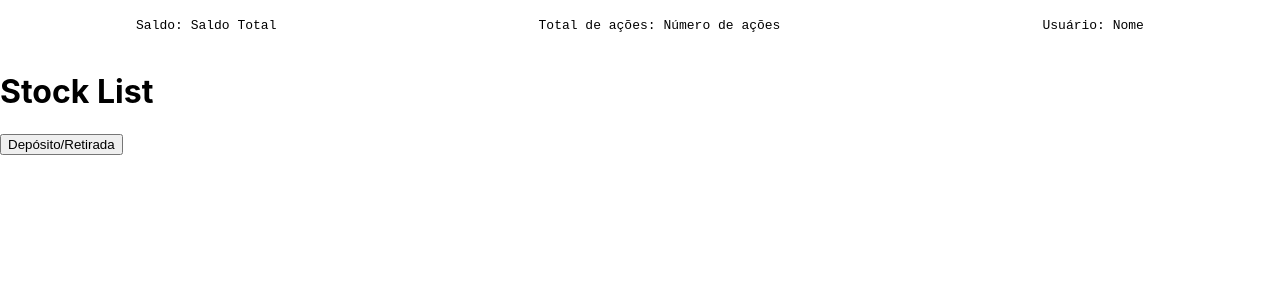
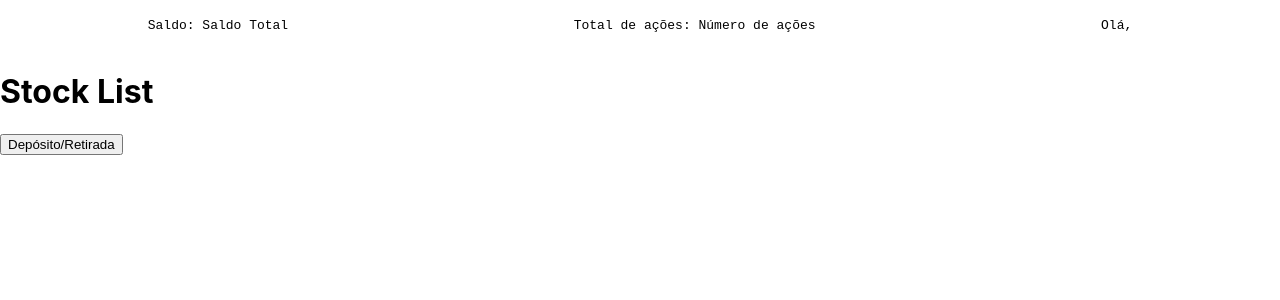
Before and after one commit to Yasmim-Matos/desafio-pratico-ps-xp, a React (Create React App) app: page /desafio-pratico-ps-xp/stocklist in a window 1280 px wide. Shown: the top 300 px of the page. Built offline with nearby package versions, Linux system fonts and the light colour scheme.

Commit message:
feat: adding 'useContext' on component Header to show the username on all pages

```diff
--- a/src/components/Header.jsx
+++ b/src/components/Header.jsx
@@ -1,7 +1,10 @@
-import React from 'react';
+import React, { useContext } from 'react';
+import AppContext from '../context/AppContext';
 import '../styles/Header.css';
 
 function Header() {
+    const { userData: { userEmail } } = useContext(AppContext);
+
     return (
         <header className="header-container">
             <p>
@@ -17,9 +20,13 @@ function Header() {
             </p>
 
             <p>
-                Usuário:
+                Olá,
                 {' '}
-                <span className="username">Nome</span>
+                <span
+                    className="username"
+                >
+                        { userEmail }
+                </span>
             </p>
         </header>
     );
```
